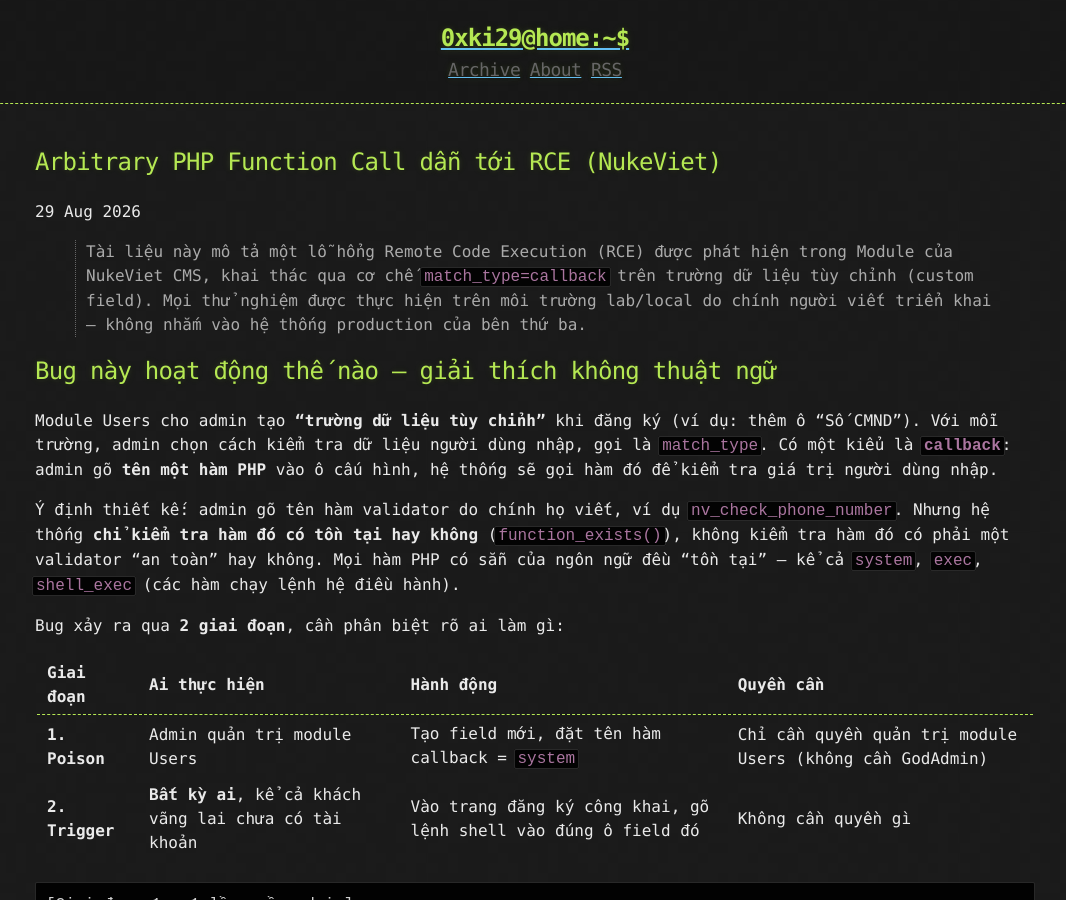
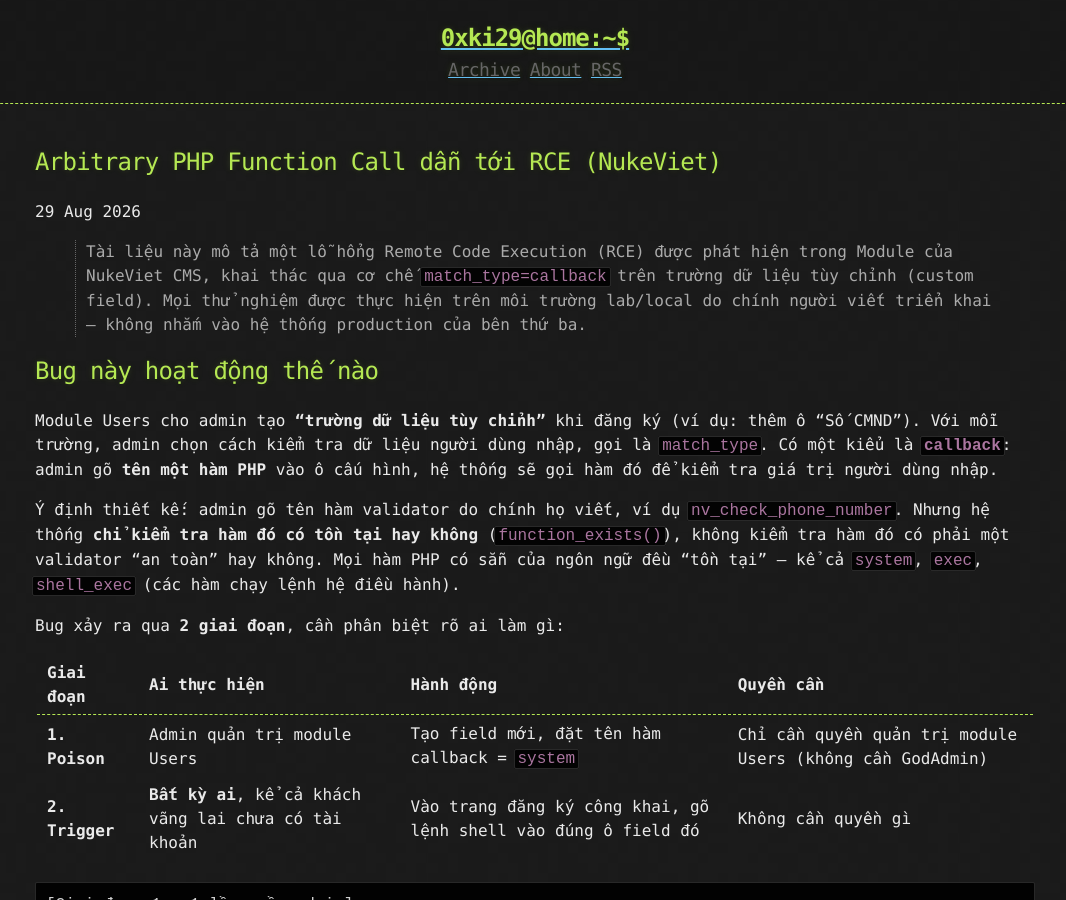
Before and after one commit to 0xki29/blog, a Jekyll site: the page built from _posts/2026-08-30-nukeviet-arbitrary-callback-rce.md, in a window 1280 px wide and 900 px high. Shown: the whole window, without its empty margins (105-1171 px from the left). Built offline with Jekyll 4.4.1, drawn with Linux system fonts in a browser that asks for light colours.

```diff
--- a/_posts/2026-08-30-nukeviet-arbitrary-callback-rce.md
+++ b/_posts/2026-08-30-nukeviet-arbitrary-callback-rce.md
@@ -8,7 +8,7 @@ categories: [Security, PHP, RCE]
 > Tài liệu này mô tả một lỗ hổng Remote Code Execution (RCE) được phát hiện trong Module của NukeViet CMS, khai thác qua cơ chế `match_type=callback` trên trường dữ liệu tùy chỉnh (custom field). Mọi thử nghiệm được thực hiện trên môi trường lab/local do chính người viết triển khai — không nhắm vào hệ thống production của bên thứ ba.
 
 
-## [](#header-0) Bug này hoạt động thế nào — giải thích không thuật ngữ
+## [](#header-0) Bug này hoạt động thế nào
 
 Module Users cho admin tạo **"trường dữ liệu tùy chỉnh"** khi đăng ký (ví dụ: thêm ô "Số CMND"). Với mỗi trường, admin chọn cách kiểm tra dữ liệu người dùng nhập, gọi là `match_type`. Có một kiểu là **`callback`**: admin gõ **tên một hàm PHP** vào ô cấu hình, hệ thống sẽ gọi hàm đó để kiểm tra giá trị người dùng nhập.
 
```
